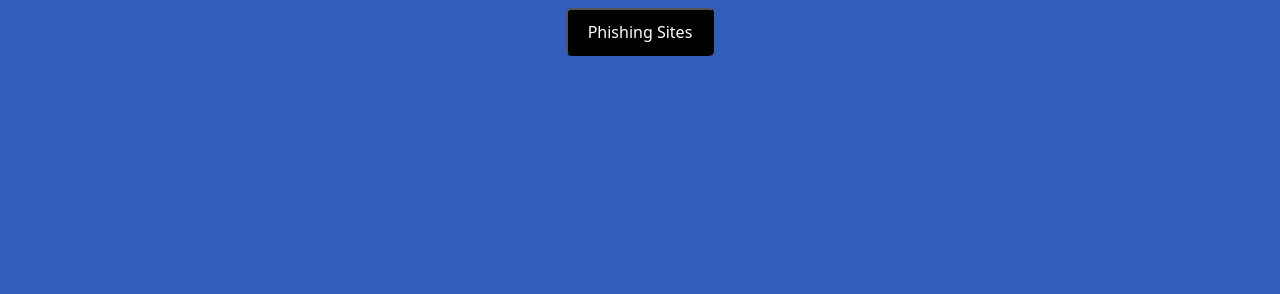
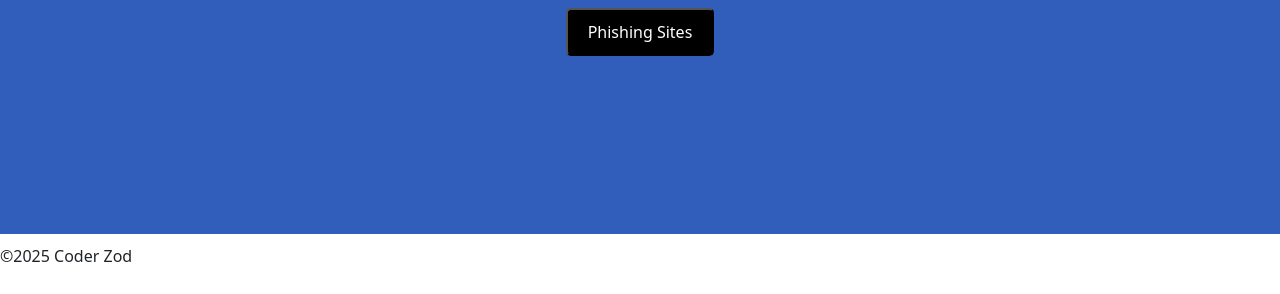
Before and after one commit to coderzod/coderzod.github.io, a plain HTML site: page index.html in a window 1280 px wide. Shown: the part 506-800 px from the top of the page. Drawn offline with nearby package versions, Linux system fonts and the light colour scheme.

Commit message:
Changed CSS & Some Javascript.
Edited out a few things in Javascript and reworked the CSS for the footer.

```diff
--- a/script.js
+++ b/script.js
@@ -80,7 +80,7 @@ function hideElements() {
   // Attach the simulatePageChange function to the button
   document.getElementById('changeButton').onclick = simulatePageChange;
 
-  // Detect URL hash changes (e.g., when you simulate a page change)
+  // Detect URL hash changes
   window.addEventListener('hashchange', function() {
     console.log('Page hash changed:', window.location.hash);
     document.body.style.backgroundColor = '#282c34';
--- a/styles.css
+++ b/styles.css
@@ -1,7 +1,3 @@
-head {
-
-}
-
 body {
     text-align:center;
     background-color: #325ebb;
@@ -26,8 +22,12 @@ body {
 }
 
 footer {
-    text-align:left;
-    margin-top: 700px;
-    padding: 10px 20px;
+    position: fixed;
+    left: 0;
+    bottom: 0;
+    width: 100%;
     background-color: white;
+    text-align: left;
+    padding: 10px 0;
+    font-family: system-ui, -apple-system, BlinkMacSystemFont, 'Segoe UI', Roboto, Oxygen, Ubuntu, Cantarell, 'Open Sans', 'Helvetica Neue', sans-serif;
 }
```
